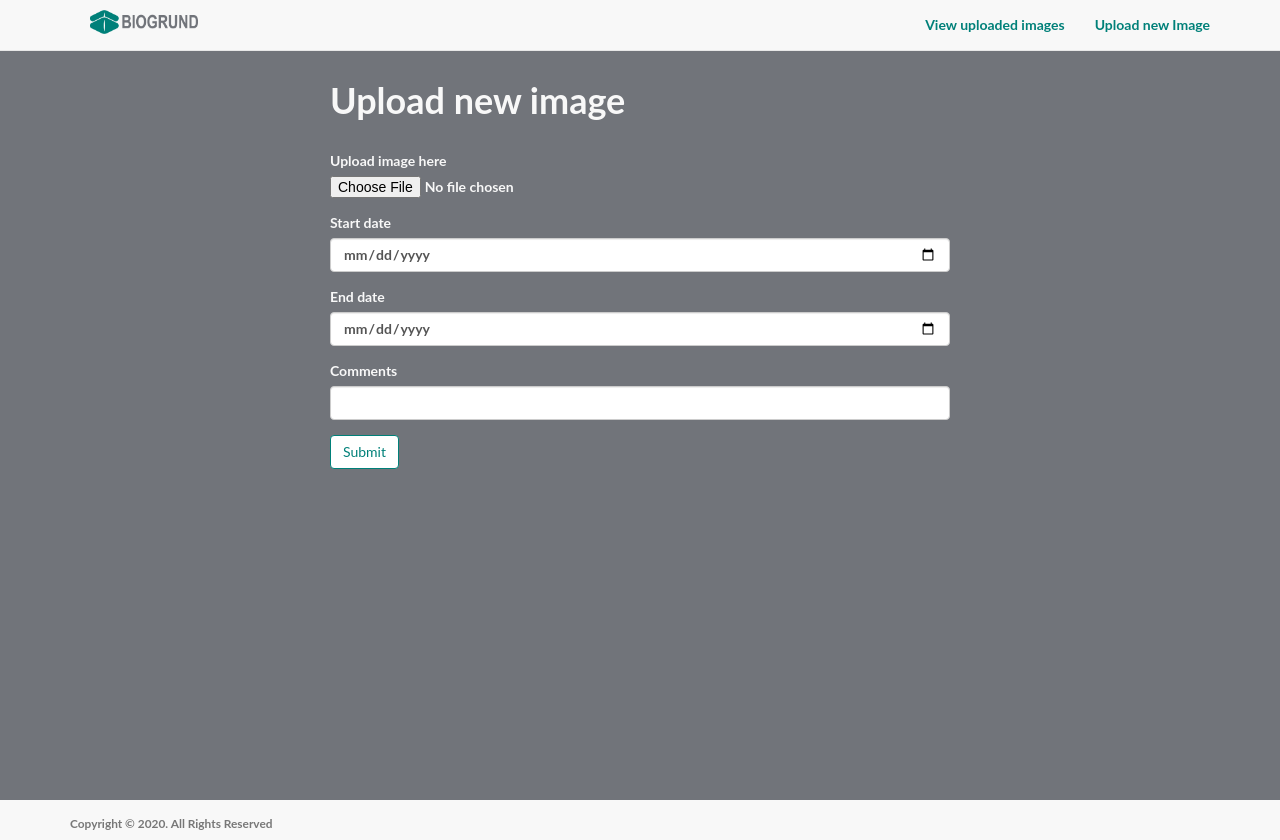
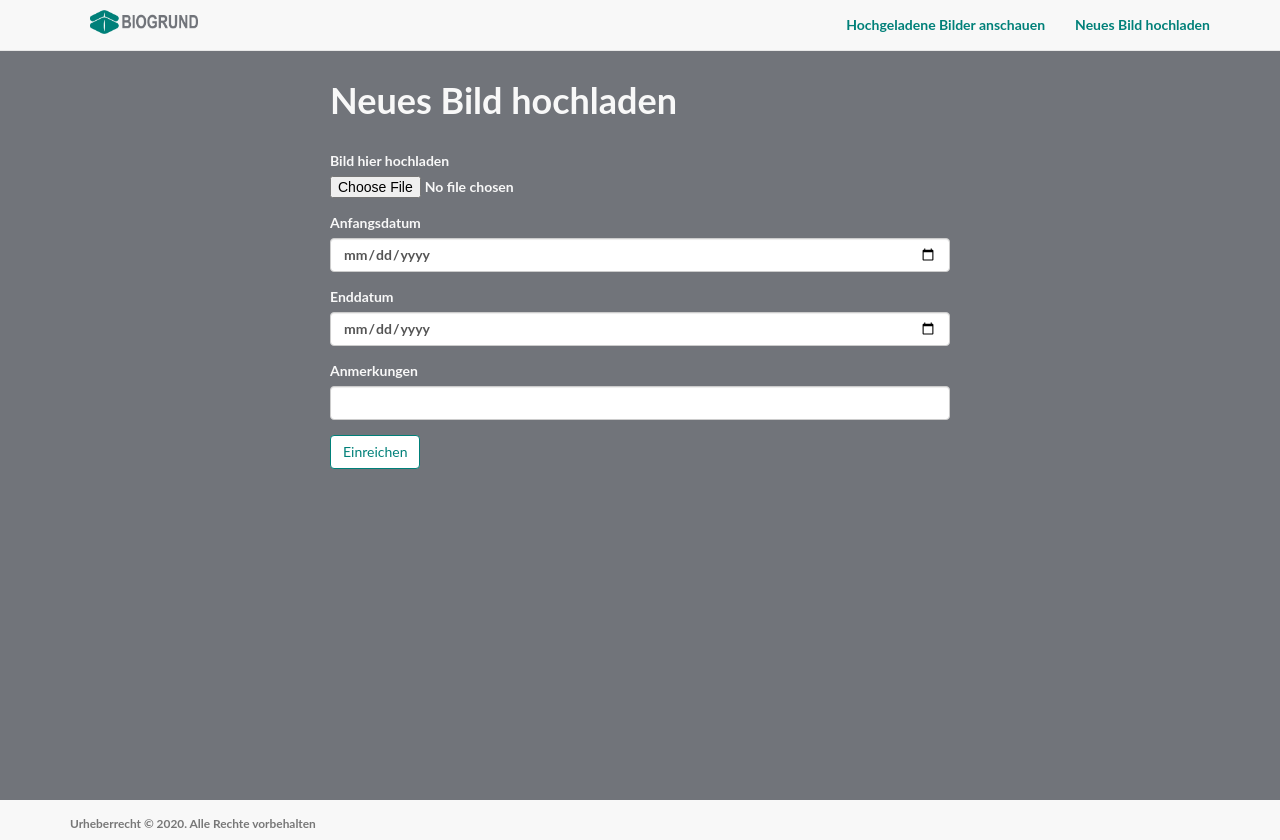
Before and after one commit to twan199/Attempt2, a Flask app: page /upload in a window 1280 px wide. Run offline with Flask 2, Linux system fonts and the light colour scheme; parts of the project's set-up code (start-up, migrations or seed data) failed here and were passed over; some libraries are stand-ins or nearby versions.

Commit message:
German translation added

```diff
--- a/app/editupload/views.py
+++ b/app/editupload/views.py
@@ -27,7 +27,7 @@ def editpagee():
 
     form.populate_obj(image)
     return render_template('editupload/editpage.html',
-                           title='Edit Image',
+                           title='Bild bearbeiten',
                            form=form,
                            imagepath=image.path)
 
--- a/app/newupload/forms.py
+++ b/app/newupload/forms.py
@@ -10,19 +10,19 @@ from ..models import Imagedata
 
 class RegistrationForm(FlaskForm):
     """
-    Form for users to create new account
+
     """
-    path = FileField('Upload image here',
+    path = FileField('Bild hier hochladen',
                      validators=[
                          Optional(),
                          FileRequired(),
                          FileAllowed(['jpg', 'png', 'gif'], 'Images only!')
                      ])
-    startdate = DateField('Start date',
+    startdate = DateField('Anfangsdatum',
                           format='%Y-%m-%d',
                           validators=[DataRequired()])
-    enddate = DateField('End date',
+    enddate = DateField('Enddatum',
                         format='%Y-%m-%d',
                         validators=[DataRequired()])
-    text = StringField('Comments')
-    submit = SubmitField('Submit')
+    text = StringField('Anmerkungen')
+    submit = SubmitField('Einreichen')
--- a/app/newupload/views.py
+++ b/app/newupload/views.py
@@ -37,4 +37,4 @@ def upload():
     # load registration template
     return render_template('newupload/register.html',
                            form=form,
-                           title='Upload')
+                           title='Hochladen')
--- a/app/templates/base.html
+++ b/app/templates/base.html
@@ -27,11 +27,13 @@
           <ul class="nav navbar-nav navbar-right">
             <li>
               <a href="{{ url_for('uploadedimages.homepage') }}"
-                >View uploaded images</a
+                >Hochgeladene Bilder anschauen</a
               >
             </li>
             <li>
-              <a href="{{ url_for('newupload.upload') }}">Upload new Image</a>
+              <a href="{{ url_for('newupload.upload') }}"
+                >Neues Bild hochladen</a
+              >
             </li>
           </ul>
           <img
@@ -58,7 +60,7 @@
         <div class="row">
           <div class="col-lg-12">
             <p class="copyright text-muted small">
-              Copyright © 2020. All Rights Reserved
+              Urheberrecht © 2020. Alle Rechte vorbehalten
             </p>
           </div>
         </div>
--- a/app/templates/newupload/register.html
+++ b/app/templates/newupload/register.html
@@ -11,7 +11,7 @@
 title %}Register{% endblock %} {% block body %}
 <div class="content-section">
   <div class="center">
-    <h1>Upload new image</h1>
+    <h1>Neues Bild hochladen</h1>
     <br />
     {{ wtf.quick_form(form) }}
   </div>
--- a/app/uploadedimages/views.py
+++ b/app/uploadedimages/views.py
@@ -17,12 +17,8 @@ def homepage():
     c = conn.cursor()
     cur = c.execute('SELECT * FROM db_imagesdata')
     return render_template('uploadedimages/index.html',
-                           title="View Images",
+                           title="Bilder anschauen",
                            rows=cur.fetchall())
-
-    #data = Imagedata.query.all()
-    #result = [d.as_dict() for d in data]
-    #return render_template('uploadedimages/index.html', title="View Images", output_data = result)
 
 
 @uploadedimages.route("/view/", methods=["GET"])
```
Also changed, not shown: app/templates/editupload/editpage.html (+4 -5 lines), app/templates/uploadedimages/index.html (+7 -6 lines), README.md, instance/sqlalchemy_database.db, 1 other file.
